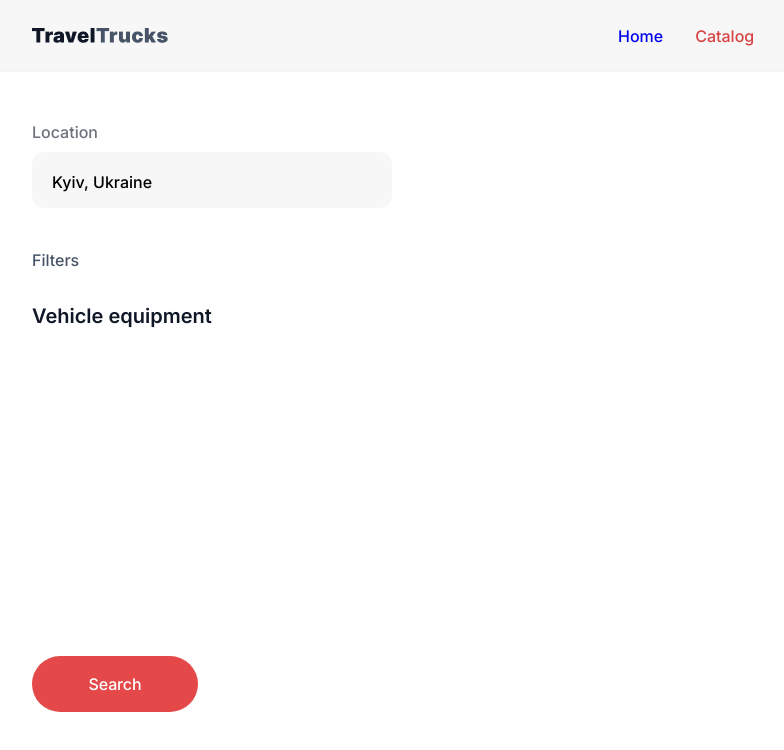
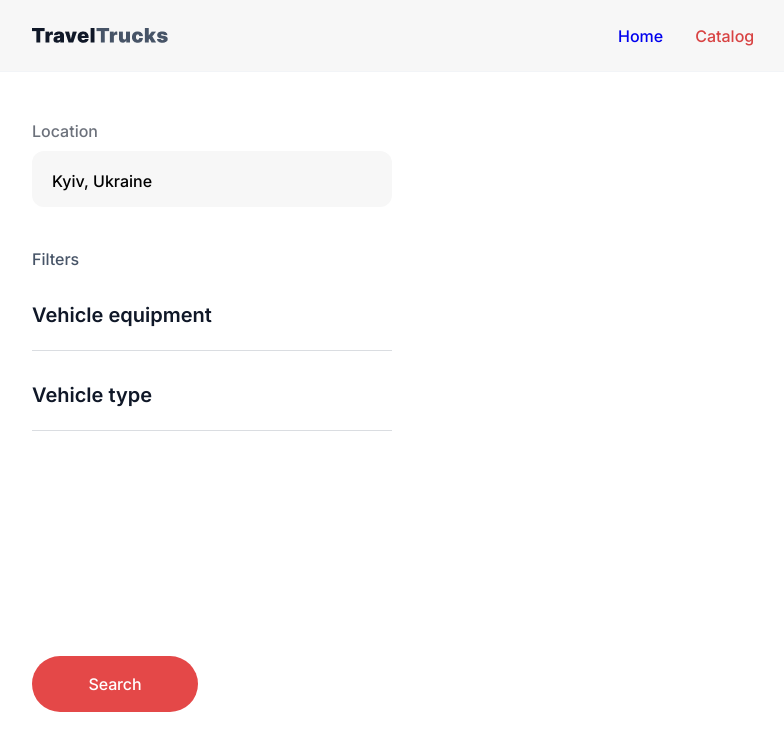
Before and after one commit to Lyadskyi/TravelTrucs-web_app, a React (Vite) app: page /catalog in a window 1280 px wide. Shown: the top 750 px of the page, without its empty margins (32-816 px from the left). Built offline with nearby package versions, Linux system fonts and the light colour scheme.

Commit message:
Updated a src\pages\CatalogPage-update
Added a markup/module.css

```diff
--- a/src/pages/CatalogPage/CatalogPage.jsx
+++ b/src/pages/CatalogPage/CatalogPage.jsx
@@ -9,7 +9,10 @@ export default function CatalogPage() {
       </div>
       <h3 className={css.filters}>Filters</h3>
       <div className={css.equipment}>
-        <h2 className={css.titleEquipment}>Vehicle equipment</h2>
+        <h3 className={css.titleEquipment}>Vehicle equipment</h3>
+      </div>
+      <div className={css.type}>
+        <h3 className={css.titleEquipment}>Vehicle type</h3>
       </div>
       <button className={css.btn}>Search</button>
     </>
--- a/src/pages/CatalogPage/CatalogPage.module.css
+++ b/src/pages/CatalogPage/CatalogPage.module.css
@@ -1,7 +1,5 @@
 .location {
-  position: absolute;
-  left: 64px;
-  top: 120px;
+  margin-top: 47px;
 }
 
 .titleLocation {
@@ -21,26 +19,34 @@
 }
 
 .filters {
-  position: absolute;
-  left: 64px;
-  top: 248px;
+  margin-top: 40px;
   font-weight: 500;
   font-size: 16px;
   line-height: 1.5;
   color: #475467;
 }
 
-.equipment {
-  position: absolute;
-  left: 64px;
-  top: 304px;
-}
-
 .titleEquipment {
+  display: inline-flex;
+  position: relative;
   font-weight: 600;
   font-size: 20px;
   line-height: 1.2;
+  margin-top: 32px;
+  padding-bottom: 24px;
+  text-decoration: none;
   color: #101828;
+}
+
+.titleEquipment::after {
+  display: block;
+  content: "";
+  position: absolute;
+  left: 0;
+  bottom: 0;
+  width: 360px;
+  height: 1px;
+  background-color: #dadde1;
 }
 
 .btn {
```
